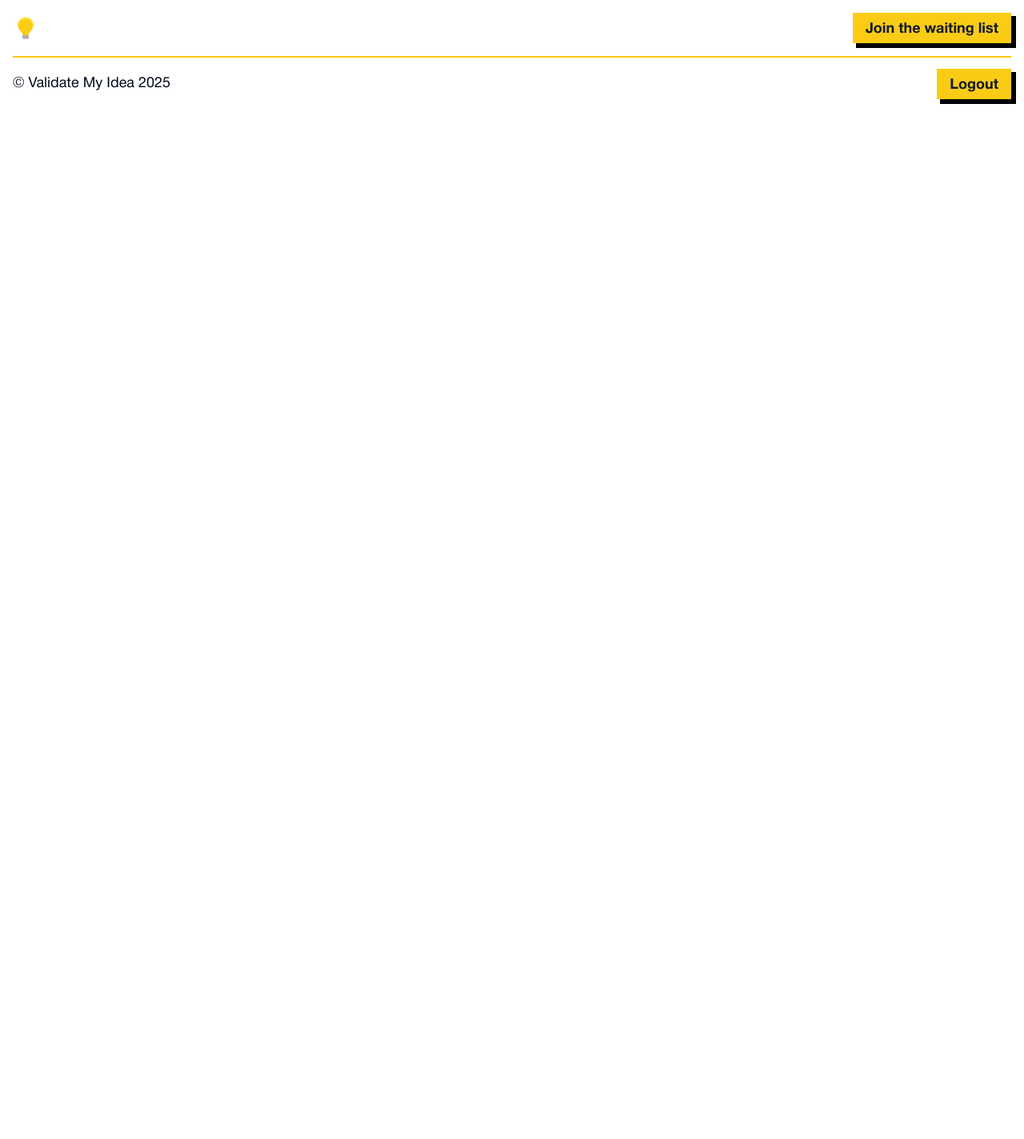
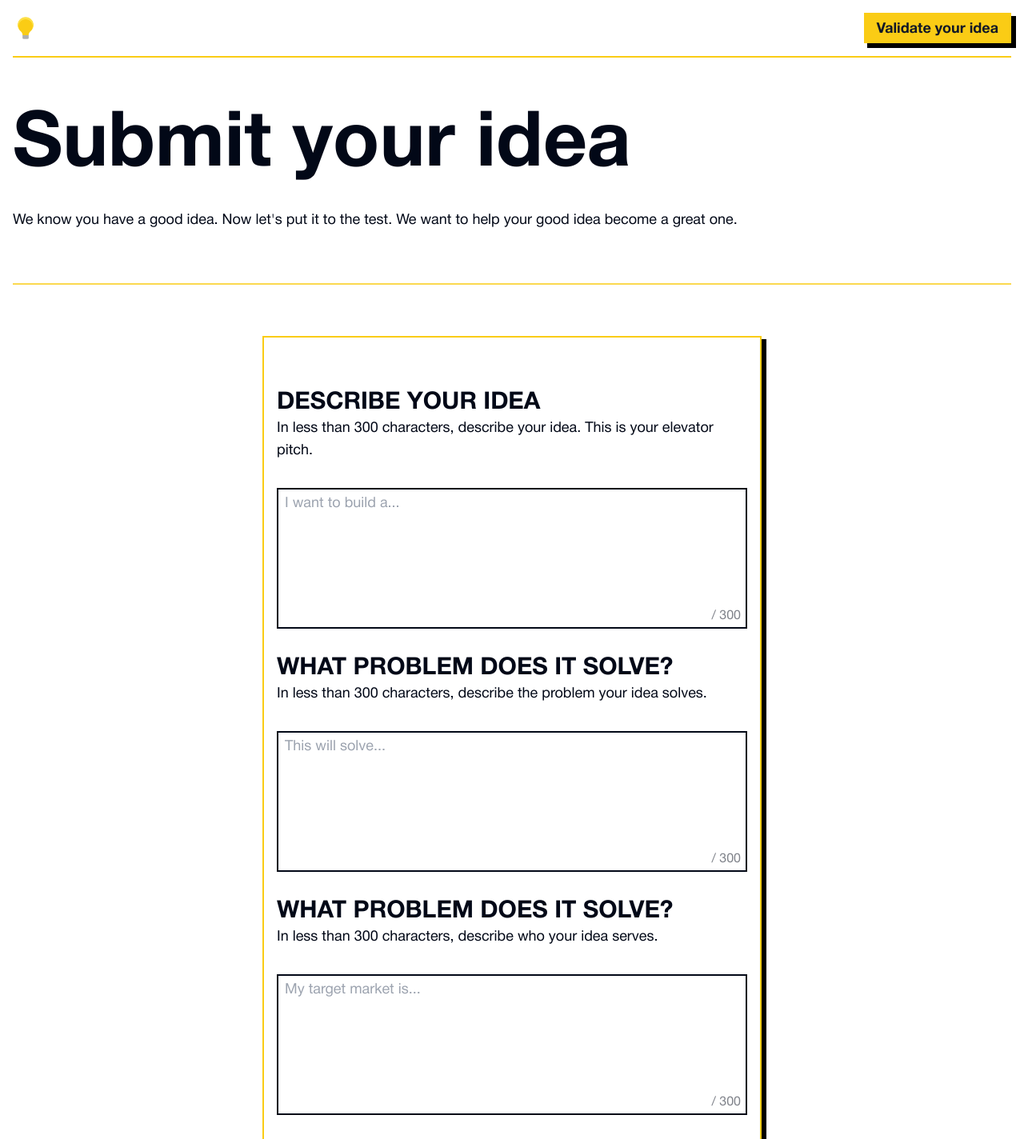
Before and after one commit to jackchristian1995/validate-my-idea, a Nuxt app: page /validator/new in a window 1280 px wide. Shown: the top 1424 px of the page at 80% size. Before the commit the page ends 800 px from the top, so only its background shows below. Built offline with nearby package versions, Linux system fonts and the light colour scheme.

Commit message:
new idea submission form

```diff
--- a/app.vue
+++ b/app.vue
@@ -5,7 +5,7 @@
         <nuxt-link to="/" class="leading-none">
           <img class="h-8 w-auto" src="/logos/validate-my-idea-logo-transparent.png" alt="Validate My Idea logo" />
         </nuxt-link>
-        <nuxt-link to="#sign-up" class="cta">Join the waiting list</nuxt-link>
+        <nuxt-link to="/validator/new" class="cta">Validate your idea</nuxt-link>
       </nav>
     </header>
     <main class="max-w-screen-2xl px-4 w-full mx-auto">
@@ -13,14 +13,11 @@
     </main>
     <footer class="py-4 max-w-screen-2xl px-4 w-full mx-auto flex flex-row justify-between items-center">
       <p class="mb-0">&copy; Validate My Idea 2025</p>
-      <logout-button />
     </footer>
   </div>
 </template>
 
 <script setup>
-// Component Imports
-import logoutButton from '~/components/auth/logoutButton.vue';
 </script>
 
 <style scoped>
--- a/assets/css/tailwind.css
+++ b/assets/css/tailwind.css
@@ -121,8 +121,16 @@
     white-space: break-spaces;
   }
 
+  fieldset {
+    @apply my-8;
+  }
+
   input {
     @apply border-b-2 border-yellow-400 rounded-none text-base lg:text-lg px-2 py-1 w-full;
+  }
+
+  textarea {
+    @apply block border-2 border-foreground resize-none rounded-none text-base lg:text-lg px-2 pt-1 pb-3 w-full h-44 relative;
   }
 
   /* Class Styles */
--- a/middleware/auth.global.js
+++ b/middleware/auth.global.js
@@ -3,6 +3,7 @@ export default defineNuxtRouteMiddleware(async (to, from) => {
   // Allow access to the login route without checks
   const allowedUrls = [
     '/',
+    '/validator/new',
     '/auth/callback',
     '/auth/login',
   ]
@@ -14,6 +15,6 @@ export default defineNuxtRouteMiddleware(async (to, from) => {
     if (!verified) throw new Error('Unauthorised');
   } catch (error) {
     // If verification fails, redirect to the login page
-    return navigateTo('/login');
+    return navigateTo('/auth/login');
   }
 });
--- a/pages/index.vue
+++ b/pages/index.vue
@@ -8,9 +8,7 @@
         The fastest way to refine your idea and take it from concept to reality. No fluff. No wasted time.
       </p>
       <div class="flex flex-col lg:flex-row lg:space-x-8 space-y-8 lg:space-y-0 justify-start items-start">
-        <nuxt-link to="#sign-up" class="cta">
-          Join the waiting list
-        </nuxt-link>
+        <nuxt-link to="/validator/new" class="cta">Validate your idea</nuxt-link>
         <a href="https://www.producthunt.com/products/validate-my-idea-2" target="_blank" class="cta bg-yellow-300">
           Follow us on Product Hunt
         </a>
--- /dev/null
+++ b/pages/validator/feedback.vue
@@ -0,0 +1,3 @@
+<template>
+  <h1>Feedback page</h1>
+</template>
--- /dev/null
+++ b/pages/validator/new.vue
@@ -0,0 +1,102 @@
+<template>
+  <div class="w-full h-full">
+    <page-section>
+      <h1>Submit your idea</h1>
+      <p>We know you have a good idea. Now let's put it to the test. We want to help your good idea become a great one.</p>
+    </page-section>
+    <page-section>
+      <form ref="formRef" class="w-full lg:w-1/2 mx-auto border-2 border-yellow-400 shadow-block px-4 py-8" @submit.prevent="submitNewIdea">
+        <fieldset>
+          <label for="description">
+            <h2 class="mb-4">Describe your idea</h2>
+          </label>
+          <p>In less than 300 characters, describe your idea. This is your elevator pitch.</p>
+          <div class="relative">
+            <textarea name="description" id="description" v-model="formValues.description" maxlength="300" placeholder="I want to build a..."></textarea>
+            <span class="absolute bottom-0 right-0 px-2 py-1 opacity-50">
+              {{ formValues.description?.length }} / 300
+            </span>
+          </div>
+        </fieldset>
+        <fieldset>
+          <label for="description">
+            <h2 class="mb-4">What problem does it solve?</h2>
+          </label>
+          <p>In less than 300 characters, describe the problem your idea solves.</p>
+          <div class="relative">
+            <textarea name="description" id="description" v-model="formValues.problem" placeholder="This will solve..."></textarea>
+            <span class="absolute bottom-0 right-0 px-2 py-1 opacity-50">
+              {{ formValues.problem?.length }} / 300
+            </span>
+          </div>
+        </fieldset>
+        <fieldset>
+          <label for="description">
+            <h2>What problem does it solve?</h2>
+          </label>
+          <p>In less than 300 characters, describe who your idea serves.</p>
+          <div class="relative">
+            <textarea name="description" id="description" v-model="formValues.target" placeholder="My target market is..."></textarea>
+            <span class="absolute bottom-0 right-0 px-2 py-1 opacity-50">
+              {{ formValues.target?.length }} / 300
+            </span>
+          </div>
+        </fieldset>
+        <p v-show="error" class="py-4 font-bold text-red-600">
+          ERROR: {{ error }}
+        </p>
+        <button ref="submitRef" class="cta" type="submit">
+          Submit
+        </button>
+        <p v-show="userMessage" class="py-8 font-bold flex flex-row justify-start space-x-2 items-center text-green-600 mb-0 leading-none">
+          {{ userMessage }} <Loader2 class="animate-spin ml-2 h-4" />
+        </p>
+      </form>
+    </page-section>
+  </div>
+</template>
+
+<script setup>
+// Module Imports
+import { reactive, ref } from 'vue';
+
+// Component Imports
+import PageSection from '~/components/ui/PageSection.vue';
+import { Loader2 } from 'lucide-vue-next';
+
+// Form Controls
+const submitRef = ref(null);
+const formRef = ref(null);
+const userMessage = ref(undefined);
+const error = ref(undefined);
+
+// Idea Submission
+const formValues = reactive({
+  description: null,
+  problem: null,
+  target: null
+});
+
+const submitNewIdea = async () => {
+  // Disable the form
+  submitRef.value.disabled = true;
+  userMessage.value = 'Please wait while we analyse your idea.';
+
+  try {
+    // Validate the form submission
+    const valid = await $fetch('/api/form/validateIdea', { method: 'POST', body: { ...formValues } });
+    if (valid) {
+      // Store submission in local storage
+      localStorage.setItem('new_idea_to_validate', JSON.stringify(formValues));
+      // Redirect to response page
+      useRouter().push('/validator/feedback');
+    }
+  } catch (err) {
+    error.valid = err.statusMessage;
+  }
+
+}
+</script>
+
+<style scoped>
+</style>
```
Also changed, not shown: 1 other file (tests, documents, lock files or other folders).
